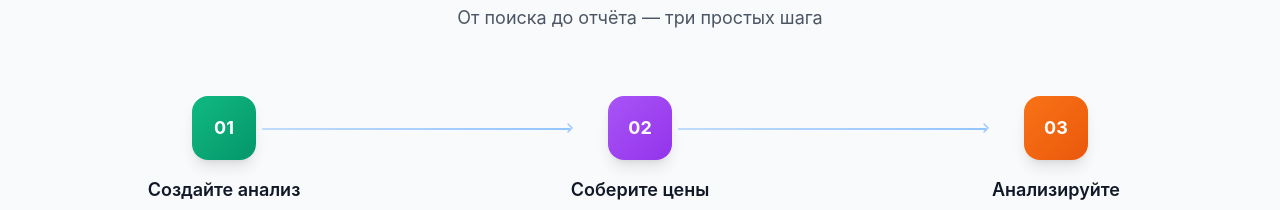
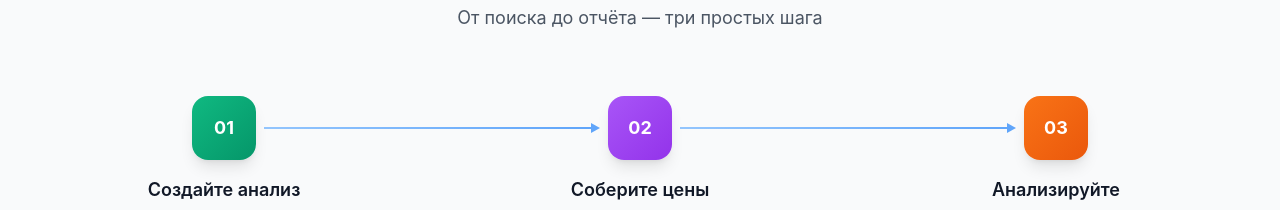
Before and after one commit to sjj696pjyw-ai/test, a React (Vite) app in the folder Price-monitor/price-monitor/frontend/: page / in a window 1280 px wide. Shown: the part 1740-1950 px from the top of the page. Built offline with nearby package versions, Linux system fonts and the light colour scheme; no server answers.

Commit message:
fix arrow

```diff
--- a/Price-monitor/price-monitor/frontend/src/pages/Home.jsx
+++ b/Price-monitor/price-monitor/frontend/src/pages/Home.jsx
@@ -190,8 +190,9 @@ export default function Home() {
             ].map((item, i) => (
               <div key={i} className="relative">
                 {i < 2 && (
-                  <div className="hidden md:block absolute top-8 left-[60%] w-[80%] h-0.5 bg-gradient-to-r from-primary-200 to-primary-300 dark:from-primary-800 dark:to-primary-700">
-                    <ChevronRight className="absolute -right-2 -top-2 h-4 w-4 text-primary-300 dark:text-primary-700" />
+                  <div className="hidden md:flex items-center absolute top-8 -translate-y-1/2 left-1/2 w-[calc(100%+2rem)] px-10 pointer-events-none">
+                    <div className="flex-1 h-0.5 bg-gradient-to-r from-primary-300 to-primary-400 dark:from-primary-700 dark:to-primary-600"></div>
+                    <div className="w-0 h-0 -ml-px shrink-0 border-y-[5px] border-y-transparent border-l-[9px] border-l-primary-400 dark:border-l-primary-600"></div>
                   </div>
                 )}
                 <div className="text-center">
```
